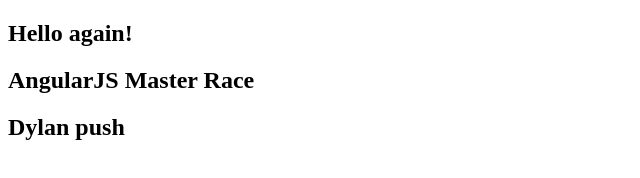
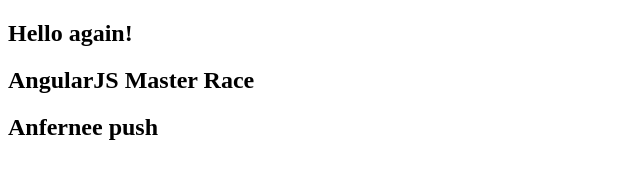
Before and after one commit to mrdcs92/Project2, a plain HTML site: page Project2/src/main/webapp/index.html in a window 1280 px wide. Shown: the full height of the page, 0-640 px from the left. Drawn offline with Linux system fonts and the light colour scheme.

Commit message:
anf push

```diff
--- a/Project2/src/main/webapp/index.html
+++ b/Project2/src/main/webapp/index.html
@@ -9,6 +9,6 @@
 <body>
 <h2>Hello again!</h2>
 <h2>AngularJS Master Race</h2>
-<h2>Dylan push</h2>
+<h2>Anfernee push</h2>
 </body>
 </html>
```
